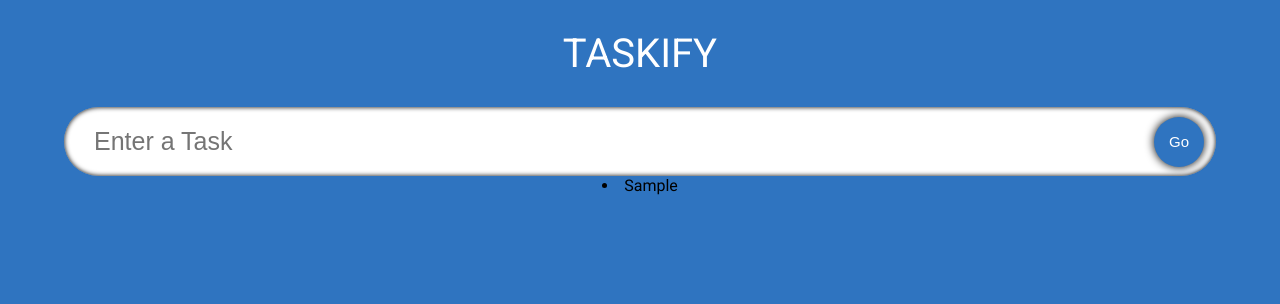
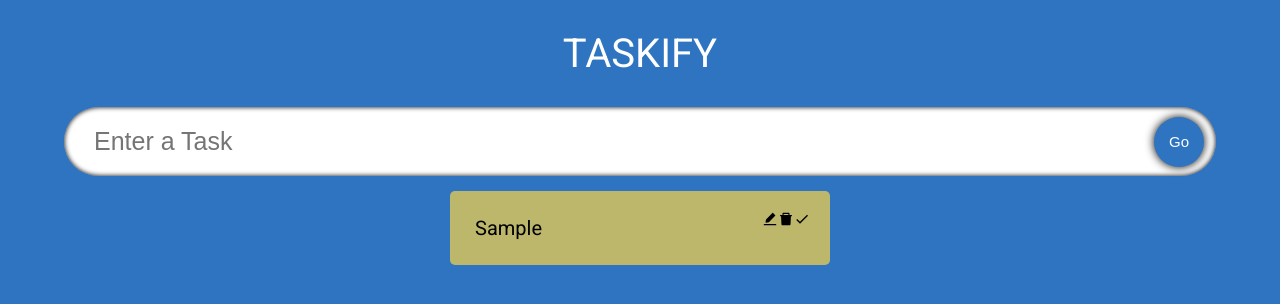
Before and after one commit to RonAlmog/task-manager-react-ts, a React (Create React App) app: page / in a window 1280 px wide. Both pictures are taken after typing "Sample" into the empty fields and a click on the button "Go". Shown: the top 304 px of the page. Built offline with nearby package versions, Linux system fonts and the light colour scheme.

Commit message:
single item, plus style

```diff
--- a/package.json
+++ b/package.json
@@ -12,6 +12,7 @@
     "@types/react-dom": "^18.0.1",
     "react": "^18.0.0",
     "react-dom": "^18.0.0",
+    "react-icons": "^4.3.1",
     "react-scripts": "5.0.1",
     "typescript": "^4.6.3",
     "web-vitals": "^2.1.4"
--- /dev/null
+++ b/src/components/SingleTodo.tsx
@@ -0,0 +1,31 @@
+import React from "react";
+import { Todo } from "../model";
+import { AiFillEdit, AiFillDelete } from "react-icons/ai";
+import { MdDone } from "react-icons/md";
+import "./styles.css";
+
+type Props = {
+  todo: Todo;
+  todos: Todo[];
+  setTodos: React.Dispatch<React.SetStateAction<Todo[]>>;
+};
+const SingleTodo = ({ todo, todos, setTodos }: Props) => {
+  return (
+    <form className="todos__single">
+      <span className="todos__single--text">{todo.todo}</span>
+      <div>
+        <span className="icon">
+          <AiFillEdit />
+        </span>
+        <span className="icon">
+          <AiFillDelete />
+        </span>
+        <span className="icon">
+          <MdDone />
+        </span>
+      </div>
+    </form>
+  );
+};
+
+export default SingleTodo;
--- a/src/components/TodoList.tsx
+++ b/src/components/TodoList.tsx
@@ -1,5 +1,6 @@
 import React from "react";
 import { Todo } from "../model";
+import SingleTodo from "./SingleTodo";
 import "./styles.css";
 
 interface Props {
@@ -10,7 +11,12 @@
   return (
     <div className="todos">
       {todos.map((todo) => (
-        <li>{todo.todo}</li>
+        <SingleTodo
+          todo={todo}
+          key={todo.id}
+          todos={todos}
+          setTodos={setTodos}
+        />
       ))}
     </div>
   );
--- a/src/components/styles.css
+++ b/src/components/styles.css
@@ -42,3 +42,25 @@
   transform: scale(0.8);
   box-shadow: 0 0 5px black;
 }
+
+.todos {
+  display: flex;
+  justify-content: space-evenly;
+  width: 90%;
+  flex-wrap: wrap;
+}
+
+.todos__single {
+  display: flex;
+  width: 29.5%;
+  border-radius: 5px;
+  padding: 20px;
+  margin-top: 15px;
+  background-color: darkkhaki;
+}
+.todos__single--text {
+  flex: 1;
+  padding: 5px;
+  border: none;
+  font-size: 20px;
+}
```
Also changed, not shown: 1 other file (tests, documents, lock files or other folders).
